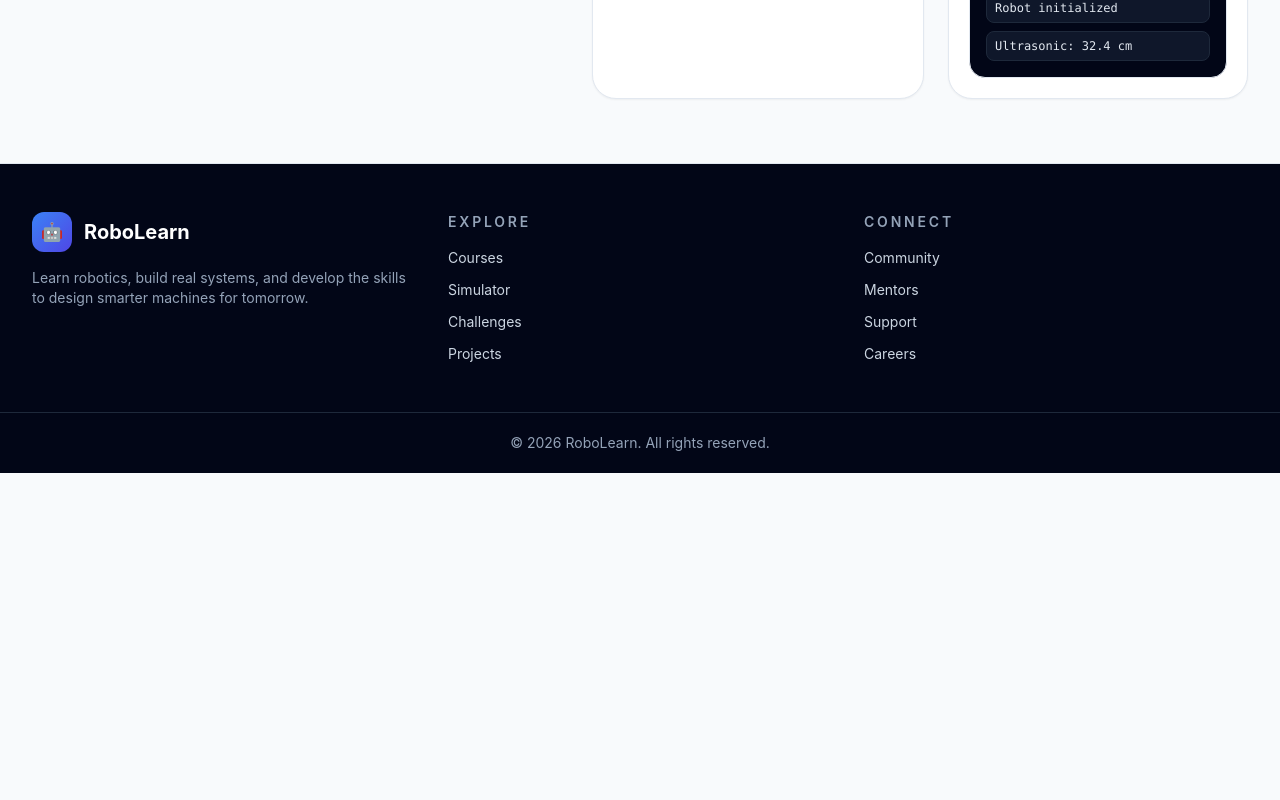
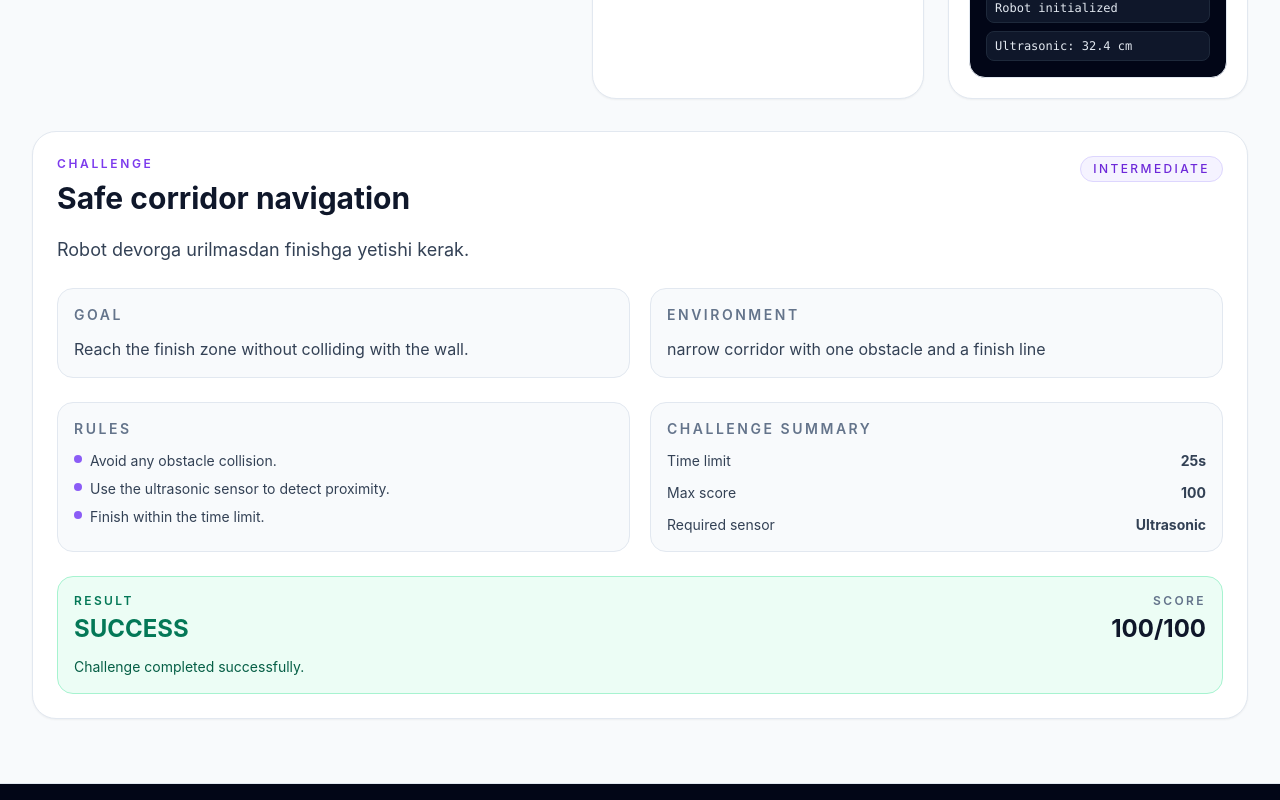
Before and after one commit to Maruffayz/RoboLab, a React (Vite) app: page /learn in a window 1280 px wide. Shown: the part 1400-2200 px from the top of the page. Before the commit the page ends 1873 px from the top, so only its background shows below. Built offline with nearby package versions, Linux system fonts and the light colour scheme.

Commit message:
PHASE 17

```diff
--- /dev/null
+++ b/src/challenges/challengeEngine.ts
@@ -0,0 +1,125 @@
+export type ChallengeDifficulty = 'beginner' | 'intermediate' | 'advanced';
+export type ChallengeStatus = 'SUCCESS' | 'FAILED';
+
+export interface ChallengeModel {
+  id: string;
+  title: string;
+  description: string;
+  difficulty: ChallengeDifficulty;
+  environment: string;
+  initialRobotState: {
+    position: [number, number, number];
+    rotation: number;
+    velocity: number;
+    leftMotorSpeed: number;
+    rightMotorSpeed: number;
+  };
+  goal: string;
+  rules: string[];
+  timeLimit: number;
+  maxScore: number;
+}
+
+export interface ChallengeCheckInputs {
+  targetReached: boolean;
+  collision: boolean;
+  time: number;
+  requiredSensor?: string;
+  robotState: {
+    position: [number, number, number];
+    rotation: number;
+    velocity: number;
+    leftMotorSpeed: number;
+    rightMotorSpeed: number;
+  };
+}
+
+export interface ChallengeResult {
+  status: ChallengeStatus;
+  score: number;
+  message: string;
+}
+
+export const challengeCatalog: ChallengeModel[] = [
+  {
+    id: 'safe-navigation',
+    title: 'Safe corridor navigation',
+    description: 'Robot devorga urilmasdan finishga yetishi kerak.',
+    difficulty: 'intermediate',
+    environment: 'narrow corridor with one obstacle and a finish line',
+    initialRobotState: {
+      position: [0, 0.4, 0],
+      rotation: 0,
+      velocity: 0,
+      leftMotorSpeed: 0,
+      rightMotorSpeed: 0,
+    },
+    goal: 'Reach the finish zone without colliding with the wall.',
+    rules: [
+      'Avoid any obstacle collision.',
+      'Use the ultrasonic sensor to detect proximity.',
+      'Finish within the time limit.',
+    ],
+    timeLimit: 25,
+    maxScore: 100,
+  },
+  {
+    id: 'precision-turn',
+    title: 'Precision turn challenge',
+    description: 'Robot aniq burchakdan burilib, maqsadga yetishi kerak.',
+    difficulty: 'beginner',
+    environment: 'open arena with a marked turn target',
+    initialRobotState: {
+      position: [0, 0.4, 0],
+      rotation: 0,
+      velocity: 0,
+      leftMotorSpeed: 0,
+      rightMotorSpeed: 0,
+    },
+    goal: 'Turn exactly 90 degrees and continue to the target.',
+    rules: [
+      'No wall contact.',
+      'Turn angle must be within 10 degrees of target.',
+    ],
+    timeLimit: 18,
+    maxScore: 100,
+  },
+];
+
+export const evaluateChallenge = (challenge: ChallengeModel, input: ChallengeCheckInputs): ChallengeResult => {
+  if (input.collision) {
+    return {
+      status: 'FAILED',
+      score: 0,
+      message: 'Collision detected. The robot hit an obstacle.',
+    };
+  }
+
+  if (input.time > challenge.timeLimit) {
+    return {
+      status: 'FAILED',
+      score: 0,
+      message: 'Time limit exceeded.',
+    };
+  }
+
+  if (!input.targetReached) {
+    return {
+      status: 'FAILED',
+      score: 25,
+      message: 'Objective not reached yet.',
+    };
+  }
+
+  const scoreBase = challenge.maxScore;
+  const timeBonus = Math.max(0, (challenge.timeLimit - input.time) / challenge.timeLimit) * 25;
+  const sensorBonus = input.requiredSensor ? 15 : 0;
+
+  const finalScore = Math.min(challenge.maxScore, Math.max(0, Math.round(scoreBase - timeBonus + sensorBonus)));
+
+  return {
+    status: 'SUCCESS',
+    score: finalScore,
+    message: 'Challenge completed successfully.',
+  };
+};
--- /dev/null
+++ b/src/components/ChallengePanel.tsx
@@ -0,0 +1,83 @@
+import { challengeCatalog, evaluateChallenge, type ChallengeModel } from '../challenges/challengeEngine';
+
+interface ChallengePanelProps {
+  challenge?: ChallengeModel;
+}
+
+const challengeExamples = challengeCatalog;
+
+export const ChallengePanel = ({ challenge = challengeExamples[0] }: ChallengePanelProps) => {
+  const evaluation = evaluateChallenge(challenge, {
+    targetReached: true,
+    collision: false,
+    time: 12,
+    requiredSensor: 'ultrasonic',
+    robotState: challenge.initialRobotState,
+  });
+
+  return (
+    <div className="rounded-3xl border border-slate-200 bg-white p-6 shadow-sm dark:border-slate-800 dark:bg-slate-900">
+      <div className="flex flex-col gap-4 lg:flex-row lg:items-start lg:justify-between">
+        <div>
+          <p className="text-xs font-semibold uppercase tracking-[0.22em] text-violet-600 dark:text-violet-400">Challenge</p>
+          <h2 className="mt-2 text-3xl font-bold text-slate-900 dark:text-white">{challenge.title}</h2>
+        </div>
+
+        <div className="rounded-full border border-violet-200 bg-violet-50 px-3 py-1 text-xs font-medium uppercase tracking-[0.2em] text-violet-700 dark:border-violet-900 dark:bg-violet-950/40 dark:text-violet-300">
+          {challenge.difficulty}
+        </div>
+      </div>
+
+      <p className="mt-5 text-lg text-slate-700 dark:text-slate-200">{challenge.description}</p>
+
+      <div className="mt-6 grid gap-5 lg:grid-cols-2">
+        <div className="rounded-2xl border border-slate-200 bg-slate-50 p-4 dark:border-slate-700 dark:bg-slate-950/60">
+          <h3 className="text-sm font-semibold uppercase tracking-[0.18em] text-slate-500 dark:text-slate-400">Goal</h3>
+          <p className="mt-3 text-slate-700 dark:text-slate-200">{challenge.goal}</p>
+        </div>
+
+        <div className="rounded-2xl border border-slate-200 bg-slate-50 p-4 dark:border-slate-700 dark:bg-slate-950/60">
+          <h3 className="text-sm font-semibold uppercase tracking-[0.18em] text-slate-500 dark:text-slate-400">Environment</h3>
+          <p className="mt-3 text-slate-700 dark:text-slate-200">{challenge.environment}</p>
+        </div>
+      </div>
+
+      <div className="mt-6 grid gap-5 lg:grid-cols-2">
+        <div className="rounded-2xl border border-slate-200 bg-slate-50 p-4 dark:border-slate-700 dark:bg-slate-950/60">
+          <h3 className="text-sm font-semibold uppercase tracking-[0.18em] text-slate-500 dark:text-slate-400">Rules</h3>
+          <ul className="mt-3 space-y-2 text-sm text-slate-700 dark:text-slate-200">
+            {challenge.rules.map((rule) => (
+              <li key={rule} className="flex items-start gap-2">
+                <span className="mt-1 h-2 w-2 rounded-full bg-violet-500" />
+                <span>{rule}</span>
+              </li>
+            ))}
+          </ul>
+        </div>
+
+        <div className="rounded-2xl border border-slate-200 bg-slate-50 p-4 dark:border-slate-700 dark:bg-slate-950/60">
+          <h3 className="text-sm font-semibold uppercase tracking-[0.18em] text-slate-500 dark:text-slate-400">Challenge summary</h3>
+          <div className="mt-3 space-y-3 text-sm text-slate-700 dark:text-slate-200">
+            <div className="flex items-center justify-between"><span>Time limit</span><strong>{challenge.timeLimit}s</strong></div>
+            <div className="flex items-center justify-between"><span>Max score</span><strong>{challenge.maxScore}</strong></div>
+            <div className="flex items-center justify-between"><span>Required sensor</span><strong>{challenge.rules.some((rule) => rule.toLowerCase().includes('sensor')) ? 'Ultrasonic' : 'N/A'}</strong></div>
+          </div>
+        </div>
+      </div>
+
+      <div className="mt-6 rounded-2xl border border-emerald-200 bg-emerald-50 p-4 dark:border-emerald-900 dark:bg-emerald-950/30">
+        <div className="flex items-center justify-between gap-3">
+          <div>
+            <p className="text-xs font-semibold uppercase tracking-[0.2em] text-emerald-700 dark:text-emerald-300">Result</p>
+            <p className="mt-1 text-2xl font-bold text-emerald-700 dark:text-emerald-300">{evaluation.status}</p>
+          </div>
+          <div className="text-right">
+            <p className="text-xs font-semibold uppercase tracking-[0.2em] text-slate-500 dark:text-slate-400">Score</p>
+            <p className="mt-1 text-2xl font-bold text-slate-900 dark:text-white">{evaluation.score}/100</p>
+          </div>
+        </div>
+        <p className="mt-3 text-sm text-emerald-800 dark:text-emerald-100">{evaluation.message}</p>
+      </div>
+    </div>
+  );
+};
--- a/src/pages/LearnPage.tsx
+++ b/src/pages/LearnPage.tsx
@@ -1,3 +1,4 @@
+import { ChallengePanel } from '../components/ChallengePanel';
 import { LearningPath } from '../components/LearningPath';
 
 export const LearnPage = () => {
@@ -8,11 +9,14 @@ export const LearnPage = () => {
           <p className="text-xs font-semibold uppercase tracking-[0.22em] text-blue-600 dark:text-blue-400">Learning System</p>
           <h1 className="mt-4 text-4xl font-black tracking-tight text-slate-900 dark:text-white">O’quv yo’llari va darslar</h1>
           <p className="mt-4 max-w-3xl text-lg text-slate-600 dark:text-slate-300">
-            Har bir kursdan modu-l, dars, mashq va challenge lar orqali robototexnika asoslarini o’rganing.
+            Har bir kursdan modul, dars, mashq va challenge lar orqali robototexnika asoslarini o’rganing.
           </p>
         </div>
 
         <LearningPath />
+        <div className="mt-8">
+          <ChallengePanel />
+        </div>
       </div>
     </div>
   );
```
